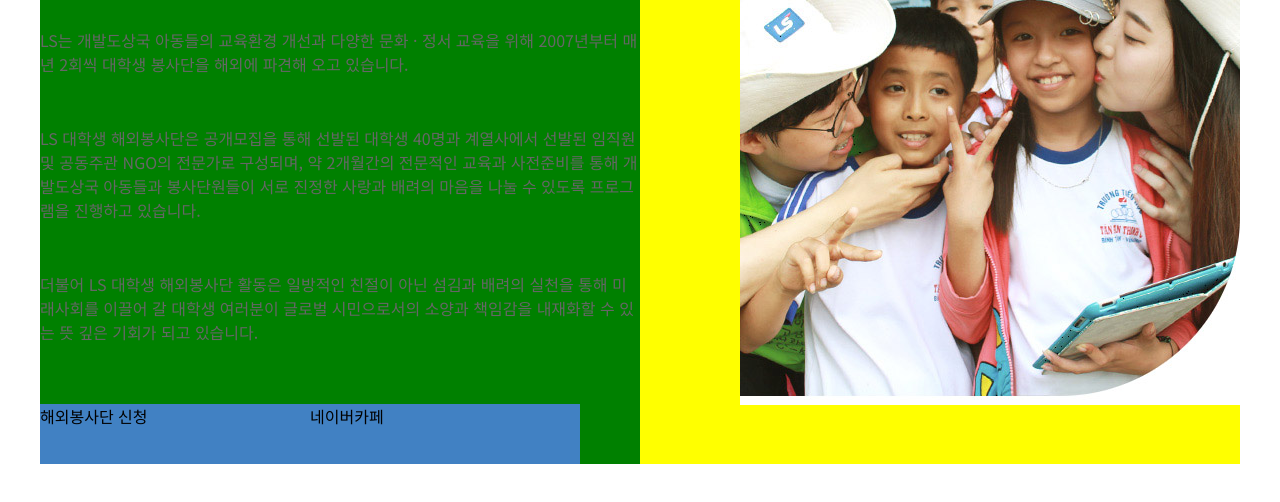
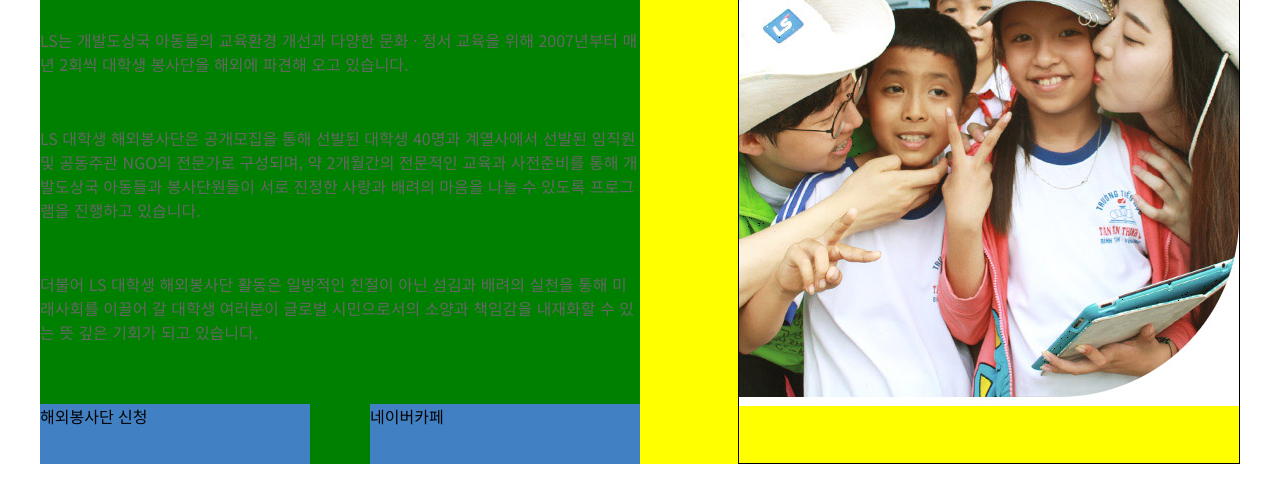
Before and after one commit to UICHEOL-HWANG/html_train, a plain HTML site: page 01-HTML/STEP01/DAY-02/01-대학생 해외 봉사단/coding/images/index.html in a window 1280 px wide. Shown: the part 144-646 px from the top of the page. Drawn offline with Linux system fonts and the light colour scheme.

Commit message:
2회차 -2

```diff
--- a/01-HTML/STEP01/DAY-02/01-대학생 해외 봉사단/coding/style.css
+++ b/01-HTML/STEP01/DAY-02/01-대학생 해외 봉사단/coding/style.css
@@ -10,6 +10,14 @@ ul,
 ol,
 li {
   list-style: none; /* lisn 약어 */
+}
+
+figure {
+  border: 1px solid #000;
+}
+/* 이미지 밑에 불필요한 공간을 지워준다 */
+img {
+  vertical-align: top; /* vat 약어 */
 }
 
 body {
@@ -66,4 +74,5 @@ a {
 ul {
   display: flex;
   margin-top: 60px;
+  justify-content: space-between;
 }
```
